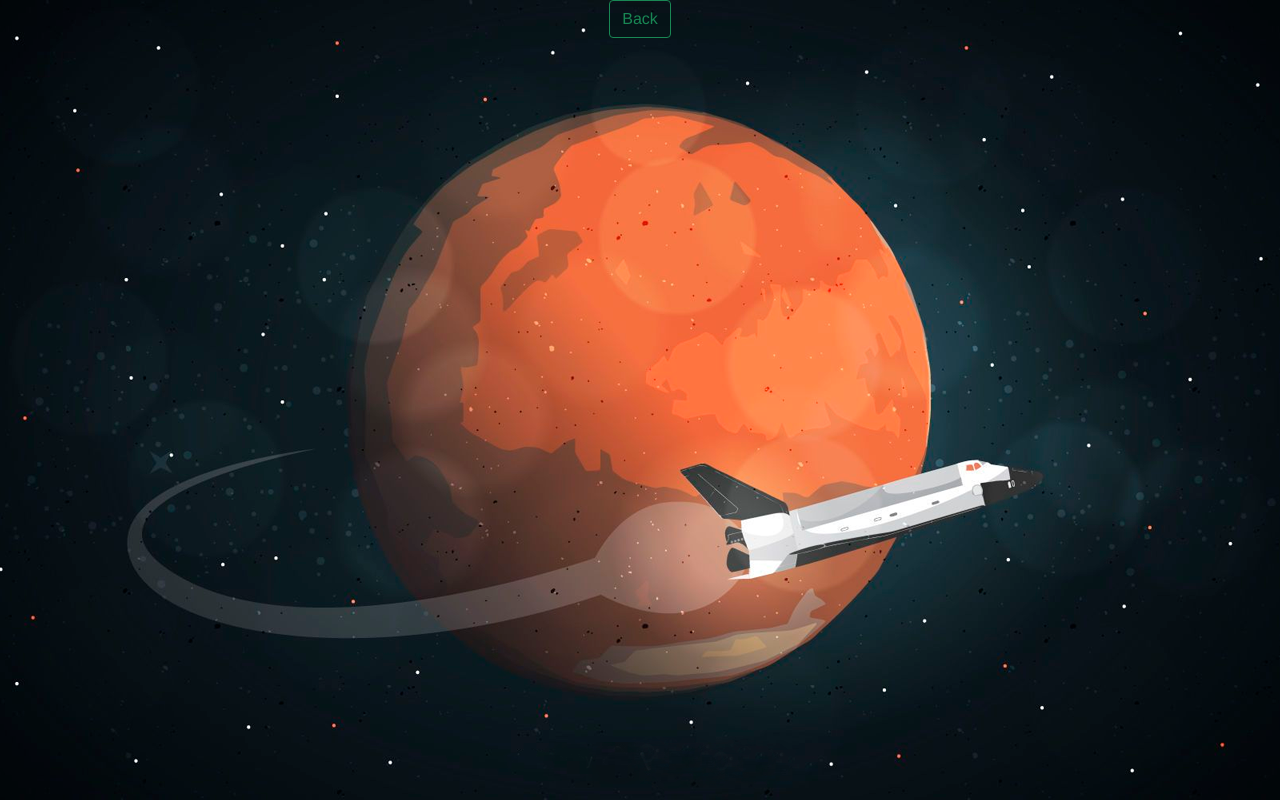
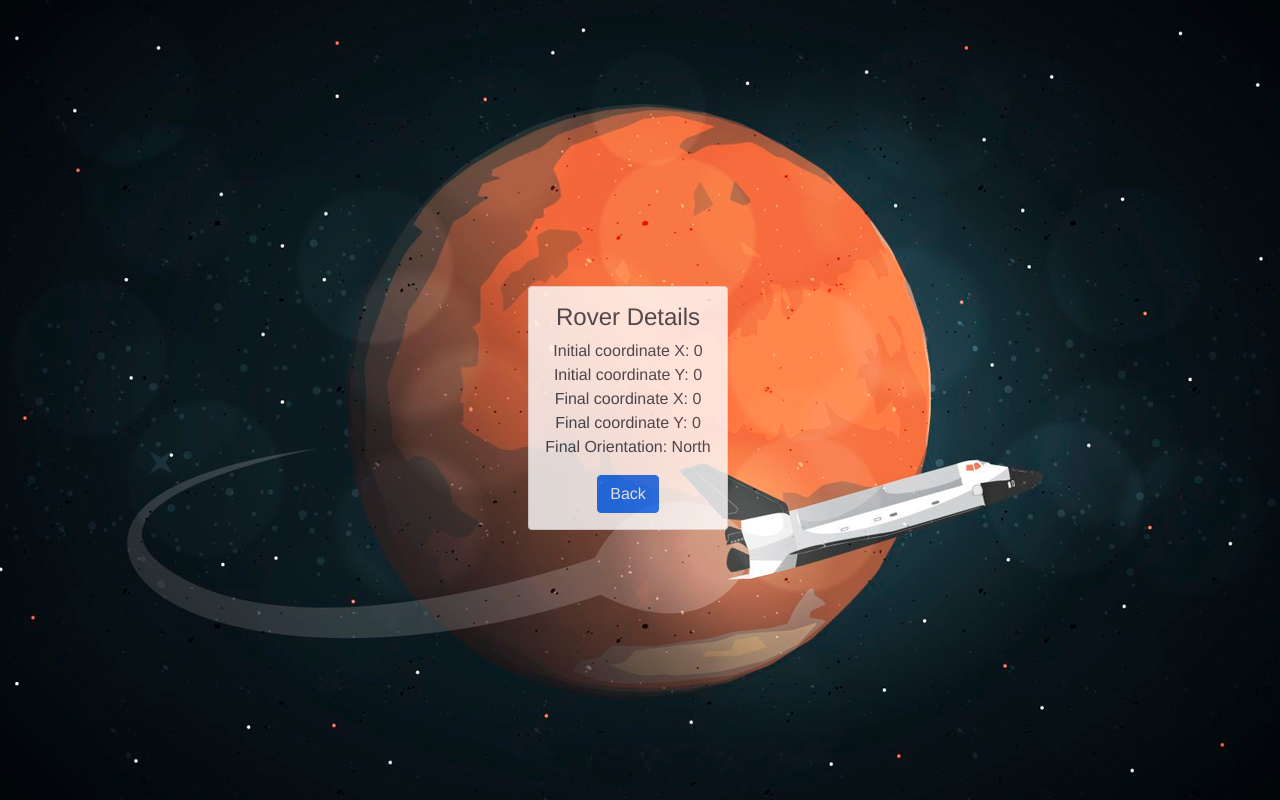
Before and after one commit to raffaellapagano/rover-mars, a Vue app in the folder rever-program/: page /score in a window 1280 px wide. Built offline with nearby package versions, Linux system fonts and the light colour scheme.

Commit message:
Score View add a card

```diff
--- a/rever-program/src/views/Score.vue
+++ b/rever-program/src/views/Score.vue
@@ -1,11 +1,30 @@
 <template>
-  <div class="mars m-auto">
+  <div class="mars m-auto d-flex align-items-center justify-content-center">
 
     <div class="d-flex row">
       <RowPixel v-for="pixel in drawSquare.height" :key="pixel.id"></RowPixel>
     </div>
 
-    <b-button variant="outline-success" class="mx-1" @click="back()">Back</b-button>
+    <div>
+  <b-card
+    title="Rover Details"
+    img-alt="Rover"
+    img-top
+    tag="article"
+    style="max-width: 20rem;"
+    class="m-auto mt-3 opacity"
+  >
+    <b-card-text>
+      Initial coordinate X: {{rover.cordXStart}} <br/>
+      Initial coordinate Y: {{rover.cordYStart}} <br/>
+      Final coordinate X: {{rover.cordX}} <br/>
+      Final coordinate Y: {{rover.cordY}} <br/>
+      Final Orientation: {{rover.orientation.text}}
+    </b-card-text>
+
+    <b-button variant="primary" class="mx-1" @click="back()">Back</b-button>
+  </b-card>
+</div>
   </div>
 </template>
 
@@ -31,7 +50,7 @@ export default {
     }
   },
   computed: {
-    ...Vuex.mapState(['square'])
+    ...Vuex.mapState(['square', 'rover'])
   },
   created(){
     // console.log(this.rectangle)
@@ -48,4 +67,8 @@ export default {
   background-color: #cccccc;
   background-position: center;
 }
+
+.opacity{
+  opacity: .8;
+}
 </style>
```
Also changed, not shown: rever-program/src/assets/astronauta.png (added), rever-program/src/assets/rocket.png (added).
